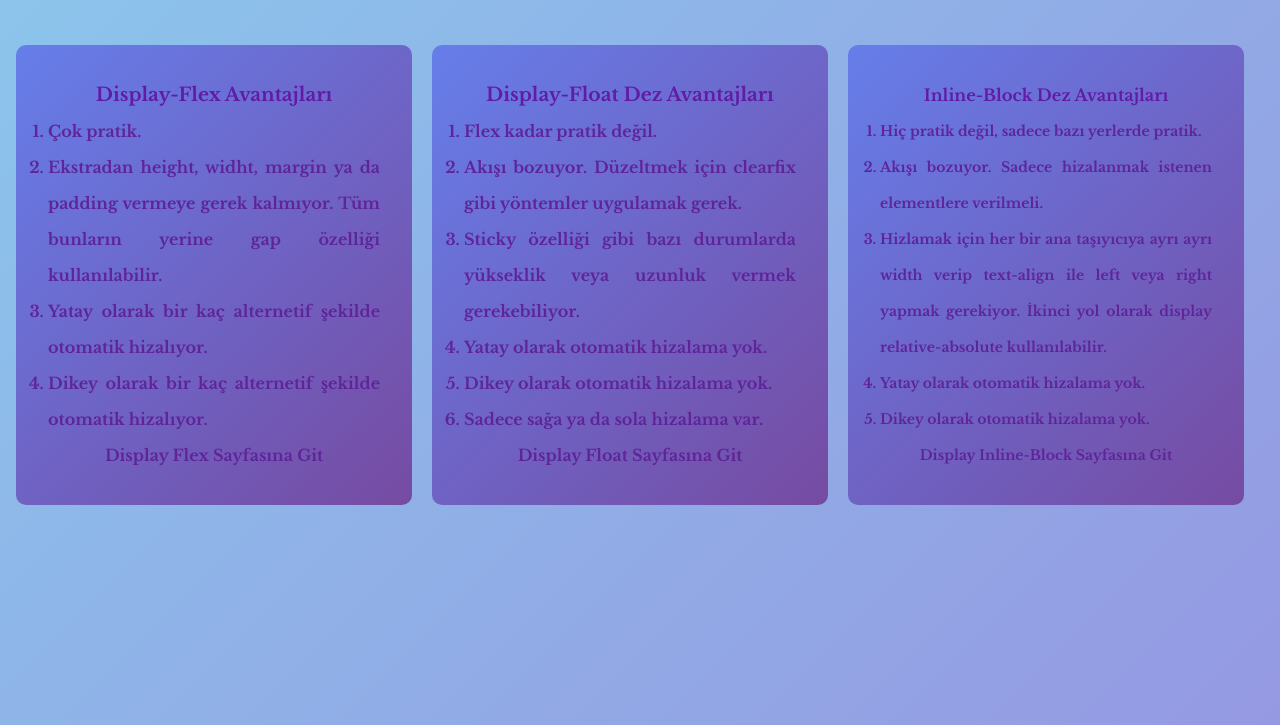
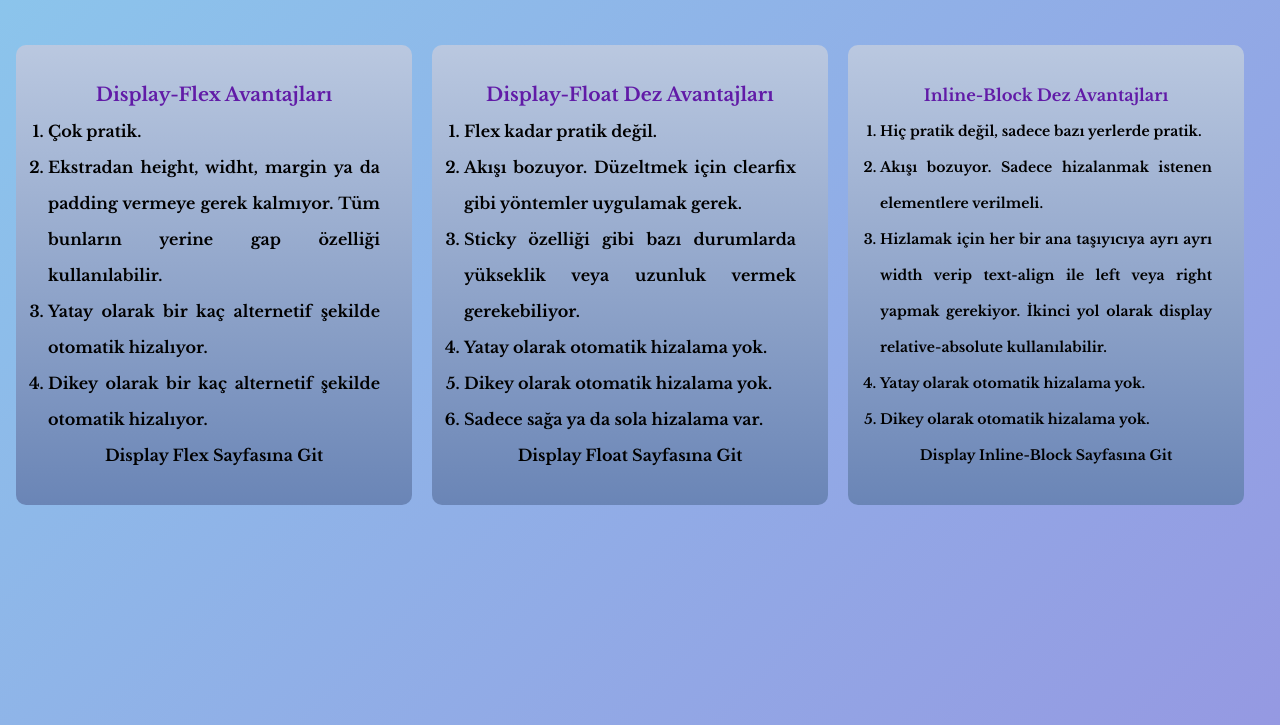
Before and after one commit to AkifKA/Project-002-Google-Landing-Pages-With-3Ways, a plain HTML site: page index.html in a window 1280 px wide. Shown: the part 75-800 px from the top of the page. Drawn offline with nearby package versions, Linux system fonts and the light colour scheme.

Commit message:
background

```diff
--- a/style.css
+++ b/style.css
@@ -36,14 +36,14 @@ main.main-container h3 {
 }
 
 .box {
-  background-image: linear-gradient(135deg, #667eea 0%, #764ba2 100%);
+  background-image: linear-gradient(to top, #6a85b6 0%, #bac8e0 100%);
   border-radius: 10px;
   padding: 2rem;
   margin-right: 20px;
   text-align: justify;
   flex: 1;
   transition: all 1s;
-  color: #5f2499;
+  color: black;
 }
 
 .box:hover {
@@ -58,7 +58,7 @@ ul {
 
 a {
   text-decoration: none;
-  color: #5f2499;
+  color: black;
 }
 
 a:hover {
```
